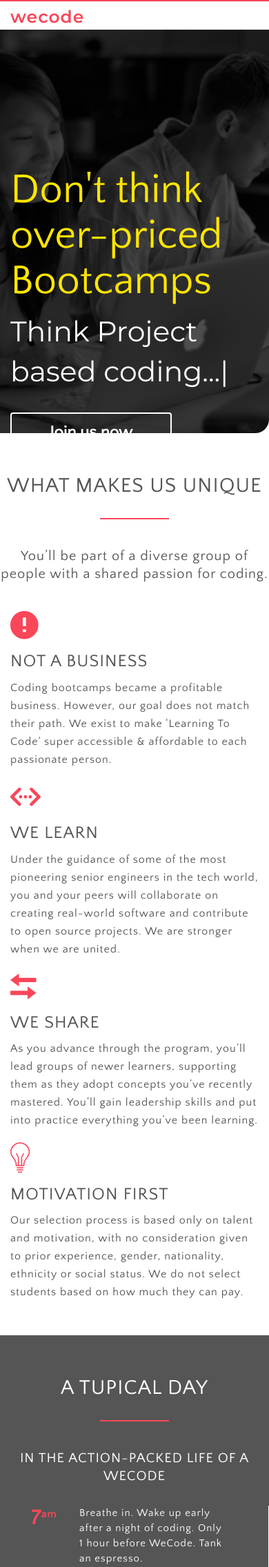
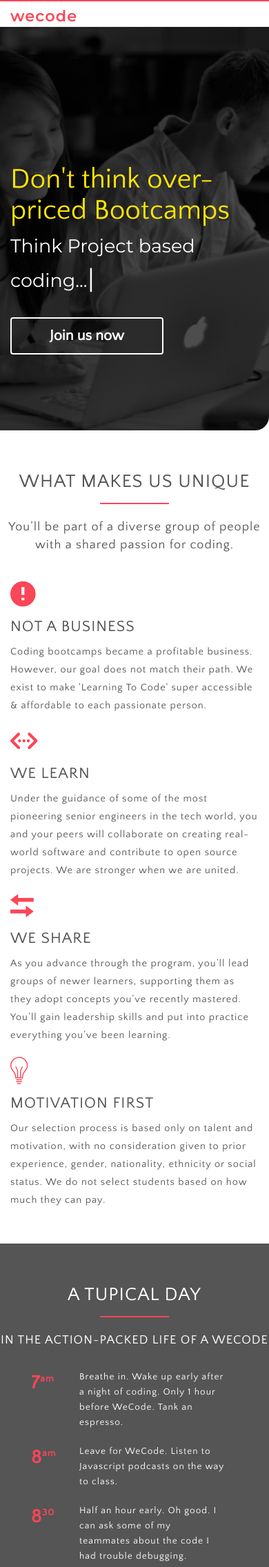
Before and after one commit to Safarali/wecode, a PHP site: page /index.html in a window 390 px wide. Shown: the top 2272 px of the page at 69% size. Run offline with PHP 8.4, Linux system fonts and the light colour scheme; some libraries are stand-ins or nearby versions; some web fonts are replaced.

Commit message:
Meadia queries added

```diff
--- a/css/custom.css
+++ b/css/custom.css
@@ -118,7 +118,7 @@ p {
 /* ============= Header ================= */
 
 .hero-img {
-    /*background-image: linear-gradient(rgba(69,90,120,0.8),rgba(69,90,120,0.8)), url(../images/hero1.jpg);*/
+    background-image: -webkit-linear-gradient(rgba(0,0,0,.4),rgba(0,0,0,.4)), url(../images/hero3.jpg);
     background-image: linear-gradient(rgba(0,0,0,.4),rgba(0,0,0,.4)), url(../images/hero3.jpg);
     background-size: cover;
     background-position: center;
@@ -180,9 +180,6 @@ p {
     text-transform: uppercase;
 }
 
-.schedule {
-    border-right: 1px solid #fff;
-}
 
 .morning, .afternoon {
     list-style-type: none;
@@ -200,8 +197,8 @@ p {
 }
 
 
- #tupical-day .row :nth-child(4){
-    border-right: none;
+ #tupical-day .row > :nth-child(3){
+    border-right: 1px solid #fff;
 }
 
 /* AM/PM implementation */
@@ -279,7 +276,7 @@ p {
 }
 .curriculum-overview ul {
     list-style-type: none;
-    border-left: 1px solid #FA4659;
+    border-left: 2px solid #FA4659;
     padding-left: 15px;
 }
 
@@ -287,12 +284,17 @@ p {
     font-size: 75%;
 }
 #curriculum img {
+    -webkit-transform: scale(0.9);
     transform: scale(0.9);
     opacity: 0.8;
+    -webkit-transition: opacity 1.4s, -webkit-transform 1.4s;
+    transition: opacity 1.4s, -webkit-transform 1.4s;
     transition: transform 1.4s, opacity 1.4s;
+    transition: transform 1.4s, opacity 1.4s, -webkit-transform 1.4s;
 }
 
 #curriculum img:hover {
+    -webkit-transform: scale(1);
     transform: scale(1);
     opacity: 1;
 }
--- a/css/queries.css
+++ b/css/queries.css
@@ -1,10 +1,102 @@
-@media (max-width: 991px) {
-    .top-nav-links {
+/* ======== Extra small devices (portrait phones, less than 544px) ===== */
+
+@media (max-width: 543px) {
+
+    /* General */
+
+    *{ font-size: 18px; }
+    h2:after { margin: 15px auto; }
+    .p-after-h2 { margin-top: -20px; }
+
+
+    /* Navigation */
+
+    .js--top-nav-links {
         display: none;
     }
+    /* Header */
+    h1 {
+        font-size: 225%;
+    }
 
-    .overview img {
-        width: 400px;
-        margin: auto;
+    #typing_text {
+        font-size: 150%;
     }
+
+    /* Tupical day */
+
+    #tupical-day .row > :nth-child(3){
+       border: none;
+   }
+
+   #tupical-day h4 {
+       padding-left: 15px;
+   }
+
+   /* Footer */
+
+   .footer { text-align: center; }
+
 }
+
+
+
+/* =================== // Small devices (landscape phones, 544px and up) =============== */
+@media (min-width: 544px) and (max-width: 767px) {
+    /* General */
+
+    *{ font-size: 18px; }
+    h2:after { margin: 15px auto; }
+    .p-after-h2 { margin-top: -20px; }
+
+    /* Navigation */
+
+    .js--top-nav-links { display: none; }
+
+    /* Header */
+
+    h1 { padding-top: 130px; }
+
+    #typing_text { font-size: 150%; }
+
+    /* Tupical day */
+    #tupical-day .row > :nth-child(3){
+       border: none;
+   }
+
+   /* Admissions */
+
+   #admissions .col-xs-12 { margin-bottom: 15px; }
+
+   .media--row { padding: 20px; }
+
+   a.apply-button {margin-top: 10px;}
+
+    /* footer */
+
+    .footer { text-align: center; }
+}
+
+/* ============ // Medium devices (tablets, 768px and up) ========== */
+@media (min-width: 768px) and (max-width: 979px){
+
+    /* General */
+
+    * { font-size: 18px; }
+
+    h2:after { margin: 15px auto; }
+
+    .p-after-h2 { margin-top: -20px; }
+
+    /* Tupical day section */
+
+    #tupical-day h4 { padding-left: 20px; }
+
+    /* Admissions */
+
+    #admissions .col-sm-6 { margin-bottom: 15px; }
+
+    /* Footer */
+    .footer .logo { padding-top: 5px; }
+
+}
--- a/index.html
+++ b/index.html
@@ -29,7 +29,7 @@
                 <div class="logo pull-left">
                     wecode
                 </div>
-                <ul class="top-nav-links pull-right">
+                <ul class="top-nav-links pull-right js--top-nav-links">
                     <li><a href="#how-we-code">Difference</a></li>
                     <li><a href="#tupical-day">A Tupical Day</a></li>
                     <li><a href="#curriculum">14 Weeks</a></li>
@@ -51,28 +51,28 @@
                     <p class="p-after-h2 text-center">
                         You’ll be part of a diverse group of people with a shared passion for coding.
                     </p>
-                    <div class="col-md-3 col-xs-12 col-sm-6">
+                    <div class="col-md-6 col-xs-12 col-sm-6">
                         <i class="ion-android-alert"></i>
                         <h3>Not a business</h3>
                         <p>
                             Coding bootcamps became a profitable business. However, our goal does not match their path. We exist to make 'Learning To Code' super accessible &amp; affordable to each passionate person.
                         </p>
                     </div>
-                    <div class="col-md-3 col-xs-12 col-sm-6">
+                    <div class="col-md-6 col-xs-12 col-sm-6">
                         <i class="ion-code-working"></i>
                         <h3>We learn</h3>
                         <p>
                             Under the guidance of some of the most pioneering senior engineers in the tech world, you and your peers will collaborate on creating real-world software and contribute to open source projects. We are stronger when we are united.
                         </p>
                     </div>
-                    <div class="col-md-3 col-xs-12 col-sm-6">
+                    <div class="col-md-6 col-xs-12 col-sm-6">
                         <i class="ion-arrow-swap"></i>
                         <h3>We Share</h3>
                         <p>
                             As you advance through the program, you’ll lead groups of newer learners, supporting them as they adopt concepts you’ve recently mastered. You’ll gain leadership skills and put into practice everything you’ve been learning.
                         </p>
                     </div>
-                    <div class="col-md-3 col-xs-12 col-sm-6">
+                    <div class="col-md-6 col-xs-12 col-sm-6">
                         <i class="ion-ios-lightbulb-outline"></i>
                         <h3>Motivation First</h3>
                         <p>
@@ -84,12 +84,12 @@
         </section>
         <section id="tupical-day">
             <div class="container">
-                <div class="row">
+                <div class="row media--row">
                     <h2>A Tupical Day</h2>
                     <p class="p-after-h2 text-center dark-background">
                         IN THE ACTION-PACKED LIFE OF A WeCode
                     </p>
-                    <div class="col-md-6 col-sm-6 col-xs-12 schedule">
+                    <div class="col-lg-6 col-md-6 col-sm-6 col-xs-12 schedule">
                         <ul class="morning">
                             <li><span>7</span>Breathe in. Wake up early after a night of coding. Only 1 hour before WeCode. Tank an espresso.</li>
                             <li><span>8</span>Leave for WeCode. Listen to Javascript podcasts on the way to class.</li>
@@ -99,7 +99,7 @@
                             <li><span>11</span>New group project. Going to work with a new team today. OMG, only 9 hours to finish it?!</li>
                         </ul>
                     </div>
-                    <div class="col-md-6 col-sm-6 col-xs-12 schedule">
+                    <div class="col-lg-6 col-md-6 col-sm-6 col-xs-12 schedule">
                         <ul class="afternoon">
                             <li><span>12</span>Break for lunch. Packed some food so I’m eating in the breakroom today. Time to take down the Foosball champ!</li>
                             <li><span>1</span>One-on-one code review with the instructor. I’m really stuck on this one block of code...</li>
@@ -119,7 +119,7 @@
         </section> <!-- End of Tupical day section -->
         <section id="curriculum">
             <div class="container">
-                <div class="row">
+                <div class="row media--row">
                     <h2>14 WEEKS. 11 HOURS/DAY. 6 DAYS/WEEK.</h2>
                     <p class="p-after-h2 text-center">You will be living, breathing, and dreaming in code during 14 weeks.</p>
                     <div class="col-lg-5">
@@ -128,7 +128,7 @@
                                 <h5>Week 1 &mdash; 2</h5>
                                 <ul>
                                     <li>HTML5, CSS3</li>
-                                    <li>Intermediate JavaScript</li>
+                                    <li>JavaScript</li>
                                     <li>jQuery, Bootstrap</li>
                                     <li>Git, GitHub, Heroku </li>
                                     <li>Coding Callenges</li>
@@ -179,7 +179,7 @@
                 <h2>Admissions</h2>
                 <p class="p-after-h2 text-center">No programming experience is required.<br />
                  Our selection process is based only on talent and motivation.</p>
-                <div class="row">
+                <div class="row media--row">
                     <div class="col-md-3 col-sm-6 col-xs-12">
                         <i class="fa fa-wpforms" aria-hidden="true"></i>
                         <h3>Apply</h3>
```
